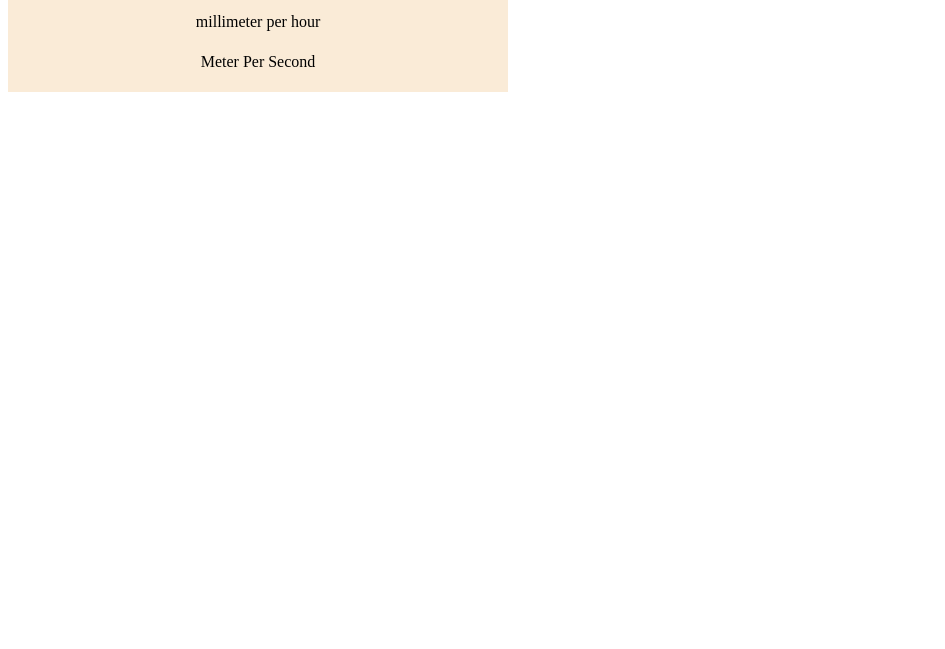
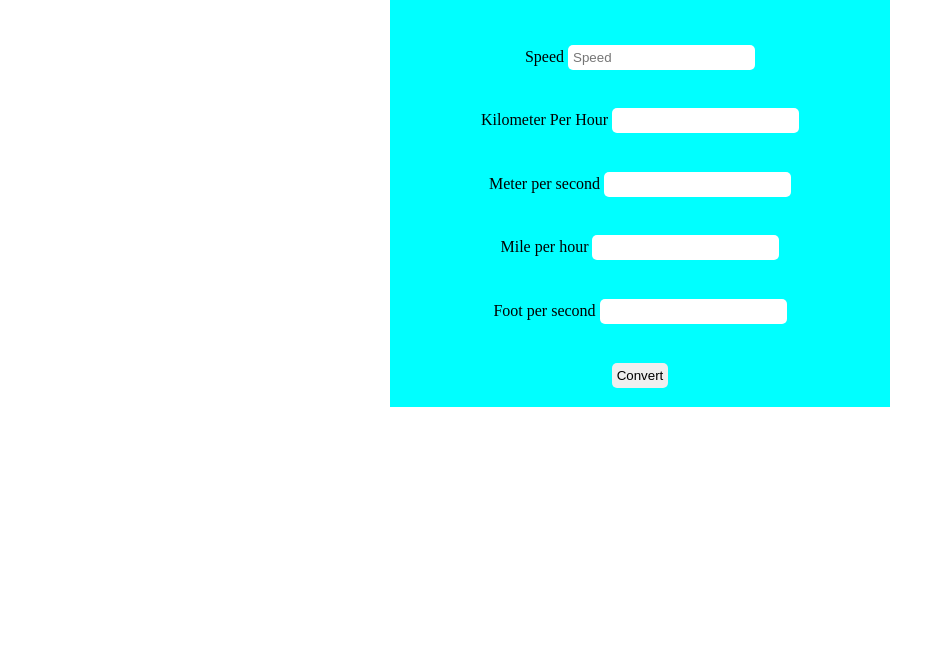
Before and after one commit to Donaire23/js-conversion, a plain HTML site: page index.html in a window 1280 px wide. Shown: the part 151-800 px from the top of the page, without its empty margins (0-945 px from the left). Drawn offline with Linux system fonts and the light colour scheme.

Commit message:
change all script/html/css

```diff
--- a/assets/css/style.css
+++ b/assets/css/style.css
@@ -1,31 +1,22 @@
-.form {
+.speed-conversion-container {
+  width: 100%;
+  height: 600px;
   display: flex;
-  width: 100%;
-  height: auto;
+  justify-content: center;
+  align-items: center;
+}
+.speed-conversion-content {
+  width: 500px;
+  height: 500px;
   background-color: aqua;
-}
-.title {
-  text-align: center;
-}
-.Speed {
-  text-align: center;
-}
-.kilometer-per-hour {
-  text-align: center;
-}
-.millimeter-per-hour {
-  text-align: center;
-}
-.meter-per-minute {
-  text-align: center;
-}
-.meter-per-second {
-  text-align: center;
-}
-.speed-content {
-  width: 500px;
+  margin: 0 auto;
+  align-items: center;
   display: flex;
   flex-direction: column;
-  justify-content: center;
-  background-color: antiquewhite;
+  justify-content: space-around;
 }
+#speed, #kmph, #mps, #mph, #fps, #convert {
+  border-radius: 5px;
+  padding: 5px;
+  border: none;
+}
--- a/assets/script/script.js
+++ b/assets/script/script.js
@@ -1,20 +1,23 @@
-function kmph(x) {
-  return parseFloat (x) / 3.6;
+function kmph (x) {
+  return parseFloat(x) / 3.6;
 }
-function mph(y) {
-  return parseFloat (y) * 0.0002777778;
+function mps (y) {
+  return parseFloat (y) * 3.6;
 }
-function mpm (z) {
-  return parseFloat (z) * 3.6;
+function mph (z) {
+ return parseFloat (z) / 2.237;
+}
+function fps (g) {
+ return parseFloat (g) / 3.281;
 }
 
-let cSpeed = document.getElementById("speed").value;
 
-function display () {
-let cSpeed = document.getElementById("speed").value;
+function display() {
 
-document.getElementById("kmph").innerHTML = kmph(cSpeed);
-document.getElementById("mph").innerHTML = mph(cSpeed);
-document.getElementById("mpm").innerHTML = mpm (cSpeed);
+  let cSpeed = document.getElementById("speed").value;
 
+  document.getElementById("kmph").value = kmph (cSpeed);
+  document.getElementById("mps").value = mps (cSpeed);
+  document.getElementById("mph").value = mph (cSpeed);
+  document.getElementById("fps").value = fps (cSpeed);
 }
--- a/index.html
+++ b/index.html
@@ -5,43 +5,51 @@
   <meta http-equiv="X-UA-Compatible" content="IE=edge">
   <meta name="viewport" content="width=device-width, initial-scale=1.0">
   <link href="assets/css/style.css" rel="stylesheet">
-  <title>Speed Conversion</title>
+  <title>JS Conversion</title>
 </head>
 <body>
 
-
-  <form class="background">
-    <div class="speed-content">
-      <div class="content">
-        <div class="title">
-          <h1>Speed Conversion</h1>
+  <form>
+    <div class="speed-conversion-container">
+      <div class="speed-conversion-content">
+        <h1>Speed Conversion</h1>
+        <div class="input-speed">
+          <label>Speed</label>
+          <input type="number" id="speed" placeholder="Speed">
         </div>
 
-        <div class="Speed">
-          <label>Enter the Speed</label>
-          <input type="number" id="speed" oninput="display()"   placeholder="Input speed">
+        <div class="kmp/h">
+          <label>Kilometer Per Hour</label>
+          <input id="kmph">
         </div>
-        <div class="kilometer-per-hour">
-          <p>Kilomter per hour</p>
-          <h1 id="kmph"></h1>
-        </div>
-        <div class="millimeter-per-hour">
-          <p>millimeter per hour</p>
-          <h1 id="mph"></h1>
-        </div>
-        <div class="meter-per-second">
-          <p>Meter Per Second</p>
-          <h1 id="mpm"></h1>
-        </div>
-      </div>
+
+       <div class="mp/s">
+        <label>Meter per second</label>
+        <input id="mps">
+       </div>
+
+       <div class="mp/h">
+        <label>Mile per hour</label>
+        <input id="mph">
+       </div>
+
+
+       <div class="fp/s">
+        <label>Foot per second</label>
+        <input id="fps">
+       </div>
+
+       <input type="button" onclick="display()" value="Convert" id="convert">
+
 
       </div>
+    </div>
+  </form>
 
-  </form>
+  <script src="assets/script/script.js"></script>
 
 
 
-  <script src="assets/script/script.js"></script>
 
 </body>
 </html>
```
